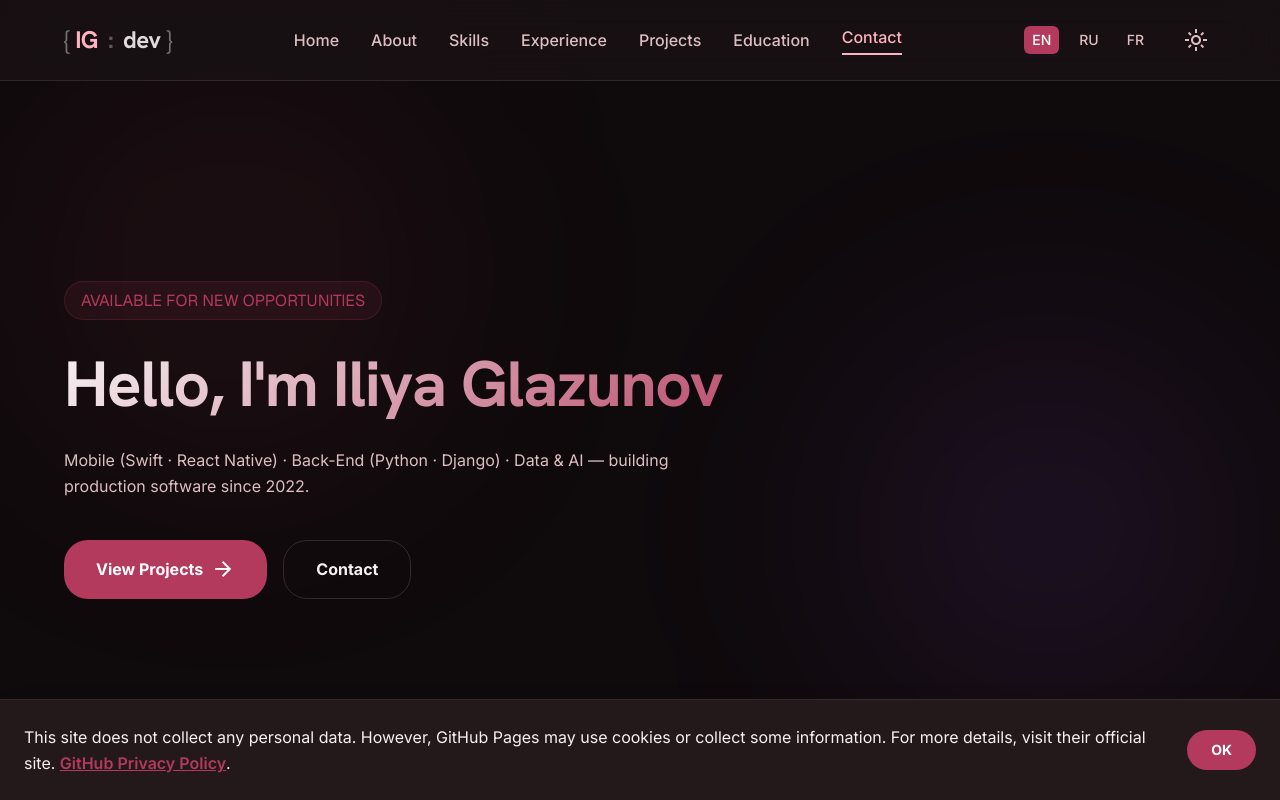
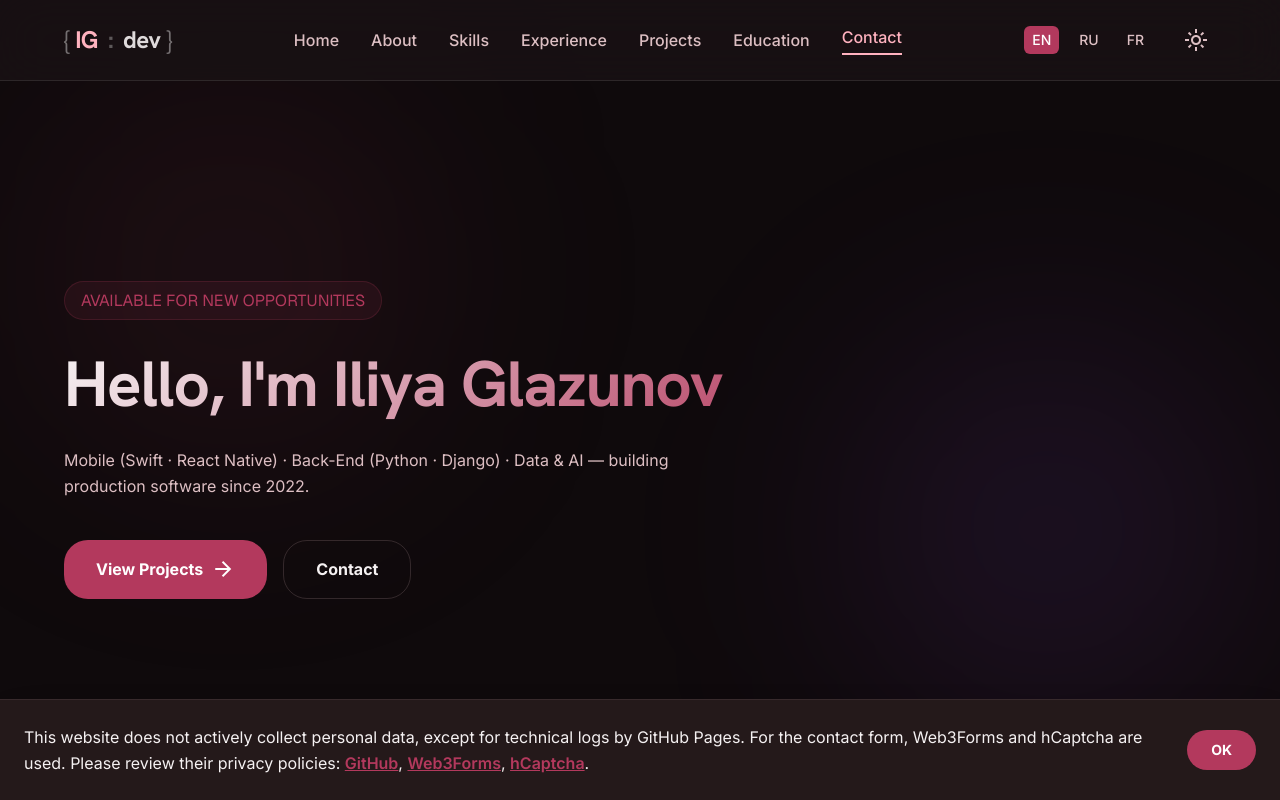
Before and after one commit to iliyasalve/business_card, a Next.js app: page / in a window 1280 px wide. Shown: the top 800 px of the page. Built offline with nearby package versions, Linux system fonts and the light colour scheme.

Commit message:
feat: add dynamic markdown link parsing and update privacy and contact disclaimers across locales

```diff
--- a/components/PrivacyNotice.tsx
+++ b/components/PrivacyNotice.tsx
@@ -26,16 +26,28 @@ const PrivacyNotice: React.FC = () => {
       flex flex-col sm:flex-row justify-between items-center gap-4 sm:gap-6"
     >
       <p className="flex-1 text-center sm:text-left leading-relaxed">
-        {t('privacy.message')}{' '}
+        {(() => {
+          const message = t('privacy.message');
+          // Simple parser for markdown links: [text](url)
+          const parts = message.split(/(\[[^\]]+\]\([^)]+\))/g);
+          return parts.map((part: string, index: number) => {
+            const match = part.match(/\[([^\]]+)\]\(([^)]+)\)/);
+            if (match) {
+              return (
                 <a
-          href="https://docs.github.com/en/site-policy/privacy-policies/github-privacy-statement"
+                  key={index}
+                  href={match[2]}
                   target="_blank"
                   rel="noopener noreferrer"
                   className="underline font-semibold hover:text-primary transition-colors"
                 >
-          {t('privacy.linkText', 'GitHub Privacy Policy')}
+                  {match[1]}
                 </a>
-        .
+              );
+            }
+            return part;
+          });
+        })()}
       </p>
       <button
         onClick={acceptPrivacy}
--- a/i18n/locales/en/common.json
+++ b/i18n/locales/en/common.json
@@ -73,8 +73,23 @@
     "copyright": "© {{year}} Iliya Glazunov. All rights reserved."
   },
   "privacy": {
-    "message": "This site does not collect any personal data. However, GitHub Pages may use cookies or collect some information. For more details, visit their official site.",
-    "linkText": "GitHub Privacy Policy",
+    "message": "This website does not actively collect personal data, except for technical logs by GitHub Pages. For the contact form, Web3Forms and hCaptcha are used. Please review their privacy policies: [GitHub](https://docs.github.com/en/site-policy/privacy-policies/github-privacy-statement), [Web3Forms](https://web3forms.com/privacy), [hCaptcha](https://www.hcaptcha.com/privacy).",
     "accept": "OK"
+  },
+  "contact": {
+    "title": "Let's build the future.",
+    "intro": "Currently accepting selected consulting roles and software engineering opportunities.",
+    "name": "Your Name",
+    "namePlaceholder": "John Doe",
+    "emailLabel": "Email Address",
+    "emailPlaceholder": "john@example.com",
+    "message": "Message",
+    "messagePlaceholder": "Tell me about your project...",
+    "send": "Send Message",
+    "successMessage": "Success! Your message has been sent.",
+    "captchaError": "Please fill out the captcha field.",
+    "errorMessage": "Something went wrong. Please try again.",
+    "sending": "Sending...",
+    "disclaimer": "By submitting this form, you agree that your input and technical data will be processed by [Web3Forms](https://web3forms.com/privacy) (for mail delivery) and [hCaptcha](https://www.hcaptcha.com/privacy) (for spam protection)."
   }
 }
--- a/i18n/locales/fr/common.json
+++ b/i18n/locales/fr/common.json
@@ -73,8 +73,23 @@
     "copyright": "© {{year}} Iliya Glazunov. Tous droits réservés."
   },
   "privacy": {
-    "message": "Ce site ne collecte aucune donnée personnelle. Cependant, GitHub Pages peut utiliser des cookies ou collecter certaines informations. Pour plus de détails, visitez leur site officiel.",
-    "linkText": "politique de confidentialité de GitHub",
+    "message": "Ce site ne collecte pas de données personnelles en arrière-plan, à l'exception des journaux techniques de GitHub Pages. Pour le formulaire de contact, Web3Forms et hCaptcha sont utilisés. Veuillez consulter leurs politiques de confidentialité : [GitHub](https://docs.github.com/en/site-policy/privacy-policies/github-privacy-statement), [Web3Forms](https://web3forms.com/privacy), [hCaptcha](https://www.hcaptcha.com/privacy).",
     "accept": "OK"
+  },
+  "contact": {
+    "title": "Bâtissons l'avenir.",
+    "intro": "Actuellement ouvert aux missions de conseil et aux opportunités en ingénierie logicielle.",
+    "name": "Votre nom",
+    "namePlaceholder": "Jean Dupont",
+    "emailLabel": "Adresse e-mail",
+    "emailPlaceholder": "jean.dupont@example.com",
+    "message": "Message",
+    "messagePlaceholder": "Parlez-moi de votre projet...",
+    "send": "Envoyer le message",
+    "successMessage": "Succès ! Votre message a été envoyé.",
+    "captchaError": "Veuillez remplir le champ captcha.",
+    "errorMessage": "Une erreur est survenue. Veuillez réessayer.",
+    "sending": "Envoi en cours...",
+    "disclaimer": "En envoyant ce formulaire, vous acceptez que les données saisies et les informations techniques soient traitées par [Web3Forms](https://web3forms.com/privacy) (pour l'envoi des e-mails) et [hCaptcha](https://www.hcaptcha.com/privacy) (pour la protection contre le spam)."
   }
 }
--- a/i18n/locales/ru/common.json
+++ b/i18n/locales/ru/common.json
@@ -73,8 +73,23 @@
     "copyright": "© {{year}} Илия Глазунов. Все права защищены."
   },
   "privacy": {
-    "message": "Этот сайт не собирает личные данные. Однако GitHub Pages может использовать cookies или собирать некоторые данные. Для получения дополнительной информации посетите их официальный сайт.",
-    "linkText": "Политику конфиденциальности GitHub",
+    "message": "Этот сайт не собирает личные данные в фоновом режиме, кроме технических логов GitHub Pages. Для работы формы обратной связи используются Web3Forms и hCaptcha. Ознакомьтесь с их политиками конфиденциальности: [GitHub](https://docs.github.com/en/site-policy/privacy-policies/github-privacy-statement), [Web3Forms](https://web3forms.com/privacy), [hCaptcha](https://www.hcaptcha.com/privacy).",
     "accept": "OK"
+  },
+  "contact": {
+    "title": "Давайте строить будущее.",
+    "intro": "В настоящее время принимаю предложения по консалтингу и разработке программного обеспечения.",
+    "name": "Ваше имя",
+    "namePlaceholder": "Иван Иванов",
+    "emailLabel": "Электронная почта",
+    "emailPlaceholder": "ivan@example.com",
+    "message": "Сообщение",
+    "messagePlaceholder": "Расскажите мне о вашем проекте...",
+    "send": "Отправить сообщение",
+    "successMessage": "Успешно! Ваше сообщение отправлено.",
+    "captchaError": "Пожалуйста, пройдите проверку капчи.",
+    "errorMessage": "Что-то пошло не так. Пожалуйста, попробуйте еще раз.",
+    "sending": "Отправка...",
+    "disclaimer": "Отправляя эту форму, вы соглашаетесь с тем, что введённые данные и техническая информация будут обрабатываться [Web3Forms](https://web3forms.com/privacy) (для отправки почты) и [hCaptcha](https://www.hcaptcha.com/privacy) (для защиты от спама)."
   }
 }
--- a/pages/index.tsx
+++ b/pages/index.tsx
@@ -370,6 +370,36 @@ const Home = () => {
                     {formStatus === 'sending' ? tCommon('contact.sending', 'Sending...') : tCommon('contact.send', 'Send Message')}
                     <span className="material-symbols-outlined">send</span>
                   </button>
+
+                  {/* Disclaimer сноска */}
+                  <p className="mt-4 text-xs text-on-surface-variant/70 text-center leading-relaxed">
+                    {tCommon('contact.disclaimer') ? (
+                      (() => {
+                        const disclaimer = tCommon('contact.disclaimer');
+                        // Simple parser for markdown links: [text](url)
+                        const parts = disclaimer.split(/(\[[^\]]+\]\([^)]+\))/g);
+                        return parts.map((part: string, index: number) => {
+                          const match = part.match(/\[([^\]]+)\]\(([^)]+)\)/);
+                          if (match) {
+                            return (
+                              <a
+                                key={index}
+                                href={match[2]}
+                                target="_blank"
+                                rel="noopener noreferrer"
+                                className="underline hover:text-primary transition-colors font-medium"
+                              >
+                                {match[1]}
+                              </a>
+                            );
+                          }
+                          return part;
+                        });
+                      })()
+                    ) : (
+                      "By submitting this form, you agree that your input and technical data will be processed by Web3Forms and hCaptcha."
+                    )}
+                  </p>
                 </div>
 
                 {statusMessage && (
```
Lines whose indentation alone changed are shown as unchanged.
